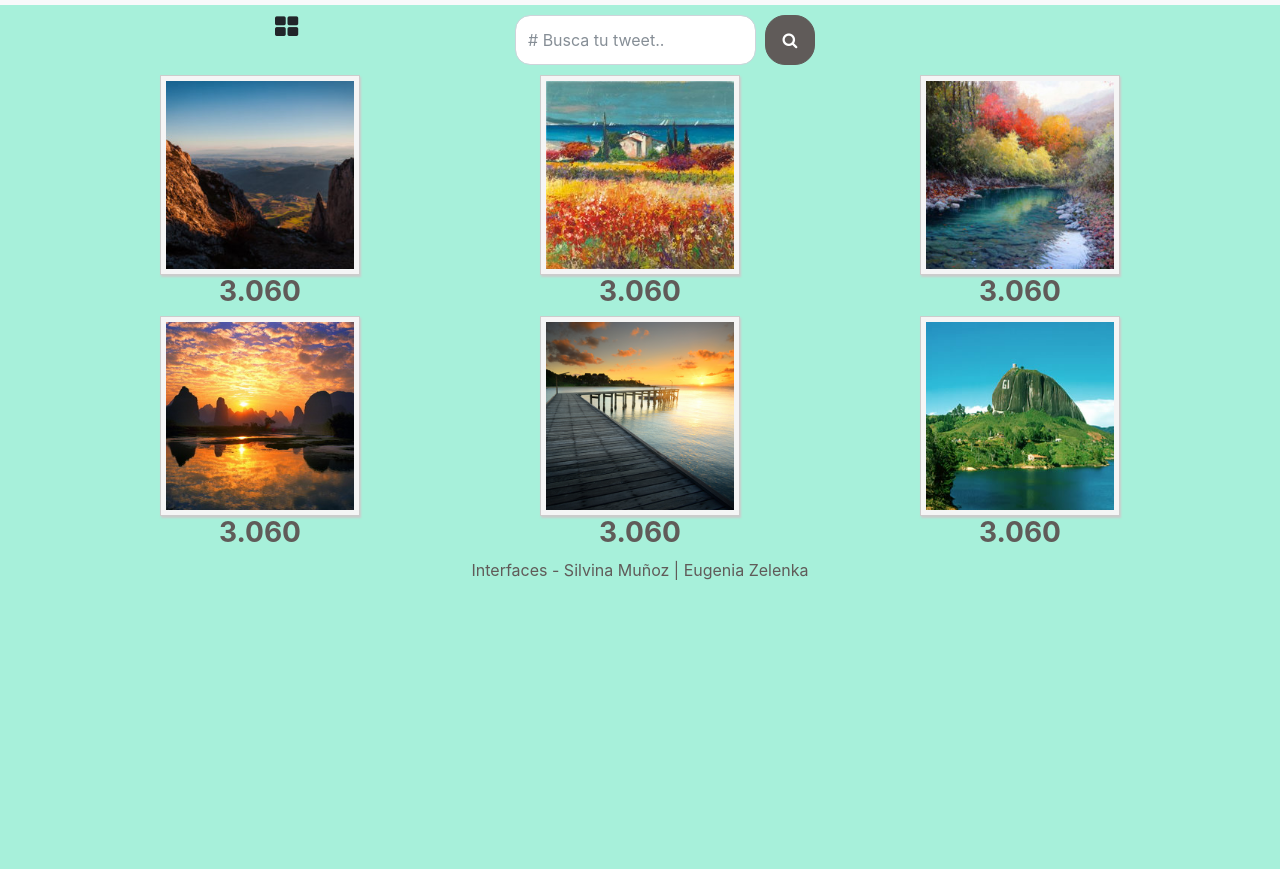
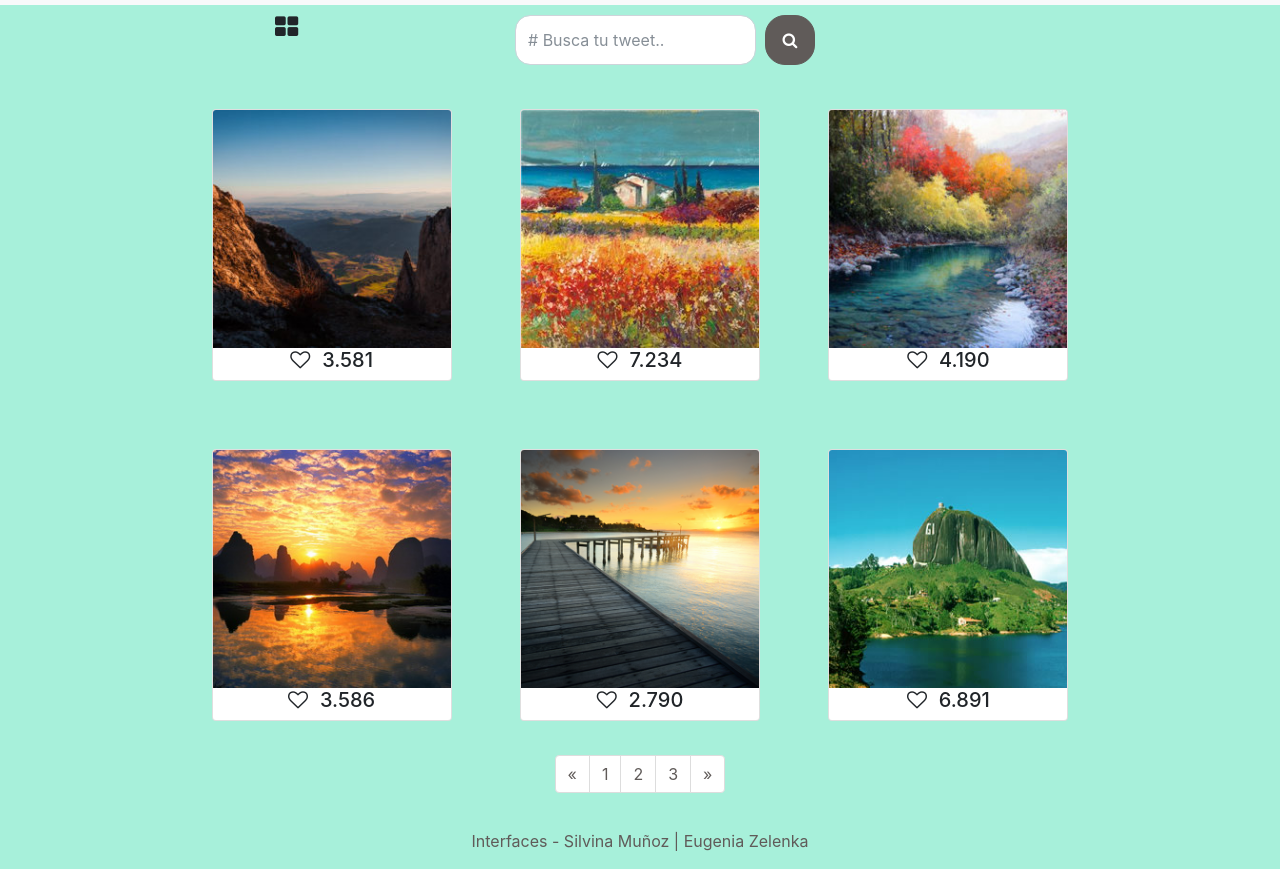
Before and after one commit to sil22/searchTweets, a plain HTML site: page grid.html in a window 1280 px wide. Shown: the part 123-992 px from the top of the page. Before the commit the page ends 800 px from the top, so only its background shows below. Drawn offline with Linux system fonts and the light colour scheme.

Commit message:
html grid terminado

```diff
--- a/css/style.css
+++ b/css/style.css
@@ -82,19 +82,22 @@ footer{
 	margin: 0px;
 }
 
-.image {
-	border: 1px solid #CCC;
-	padding: 5px;
-	background: #f5f5f5;
-	width: 200px;
-	box-shadow: 1px 2px 2px #CCC;
-	-webkit-box-shadow: 1px 2px 2px #CCC;
-	-moz-box-shadow: 1px 2px 2px #CCC;
-	-ms-box-shadow: 1px 2px 2px #CCC;
+.card{
+	margin: 3%;
 }
 
-.imageGrid {
-	display: inline-block;
+.page-link {
+	color: #605b59 !important;
+}
+
+.like {
+	margin-right: 5%;
+	margin-top: 0px;
+}
+
+.card-body {
+	height: 3% !important;
+	padding: 0;
 }
 
 .gridContainer {
--- a/grid.html
+++ b/grid.html
@@ -47,67 +47,79 @@
      </div>
 
      <div class="container gridContainer">
-       <div class="row">
+       <div class="row justify-content-md-center">
 
-         <article class="imageGrid col-sm-6 col-md-4">
-           <div class="thumbnail panel panel-default">
-             <!-- <img src="images/image3.jpg" onmouseover="this.width=350;this.height=350;" onmouseout="this.width=250;this.height=250;" width="250" height="250" alt="" /> -->
 
-             <img class="image" src="images/image3.jpg" alt="...">
-           </div>
-           <div class="panel-footer">
-             <div class="caption">
-               <h3>3.060</h3>
+         <div class="card" style="width: 15rem;">
+             <img class=" card-img-top" src="images/image3.jpg" alt="...">
+            <div class="">
+              <h5 class="card-body"><i class="like fa fa-heart-o" aria-hidden="true"></i>3.581</h>
             </div>
           </div>
-         </article>
 
-         <div class="imageGrid col-sm-6 col-md-4">
-           <div class="thumbnail">
-             <img class="image" src="images/image.jpg" alt="...">
-             <div class="caption">
-               <h3>3.060</h3>
+
+              <div class="card" style="width: 15rem;">
+                     <img class=" card-img-top" src="images/image.jpg" alt="...">
+                  <div class="">
+                      <h5 class="card-body"><i class="like fa fa-heart-o" aria-hidden="true"></i>7.234</h>
+                  </div>
+              </div>
+
+              <div class="card" style="width: 15rem;">
+                  <img class=" card-img-top" src="images/image2.jpg" alt="...">
+                  <div class="">
+                      <h5 class="card-body"><i class="like fa fa-heart-o" aria-hidden="true"></i>4.190</h>
                   </div>
               </div>
         </div>
+        <div class="row justify-content-md-center">
 
-         <div class="imageGrid col-sm-6 col-md-4">
-           <div class="thumbnail">
-             <img class="image" src="images/image2.jpg" alt="...">
-             <div class="caption">
-               <h3>3.060</h3>
-             </div>
-           </div>
-         </div>
-       </div>
-       <div class="row">
-         <div class="imageGrid col-sm-6 col-md-4">
-           <div class="thumbnail">
-             <img class="image" src="images/image4.jpg" alt="...">
-             <div class="caption">
-               <h3>3.060</h3>
-             </div>
+          <div class="card" style="width: 15rem;">
+              <img class=" card-img-top" src="images/image4.jpg" alt="...">
+             <div class="">
+               <h5 class="card-body"><i class="like fa fa-heart-o" aria-hidden="true"></i>3.586</h>
              </div>
            </div>
 
-         <div class="imageGrid col-sm-6 col-md-4">
-           <div class="thumbnail">
-             <img class="image" src="images/image5.jpg" alt="...">
-             <div class="caption">
-               <h3>3.060</h3>
-             </div>
+
+               <div class="card" style="width: 15rem;">
+                      <img class=" card-img-top" src="images/imagE5.jpg" alt="...">
+                   <div class="">
+                       <h5 class="card-body"><i class="like fa fa-heart-o" aria-hidden="true"></i>2.790</h>
                    </div>
                </div>
 
-         <div class="imageGrid col-sm-6 col-md-4">
-           <div class="thumbnail">
-             <img class="image" src="images/image6.jpg" alt="...">
-             <div class="caption">
-               <h3>3.060</h3>
+               <div class="card" style="width: 15rem;">
+                   <img class=" card-img-top" src="images/image6.jpg" alt="...">
+                   <div class="">
+                       <h5 class="card-body"><i class="like fa fa-heart-o" aria-hidden="true"></i>6.891</h>
                    </div>
                </div>
+
        </div>
+
+       <div class="row justify-content-md-center">
+         <nav aria-label="Page navigation example">
+         <ul class="pagination">
+             <li class="page-item">
+               <a class="page-link" href="#" aria-label="Previous">
+                 <span aria-hidden="true">&laquo;</span>
+                 <span class="sr-only">Previous</span>
+               </a>
+             </li>
+             <li class="page-item"><a class="page-link" href="#">1</a></li>
+             <li class="page-item"><a class="page-link" href="#">2</a></li>
+             <li class="page-item"><a class="page-link" href="#">3</a></li>
+           <li class="page-item">
+             <a class="page-link" href="#" aria-label="Next">
+              <span aria-hidden="true">&raquo;</span>
+              <span class="sr-only">Next</span>
+            </a>
+          </li>
+        </ul>
+       </nav>
        </div>
+
      </div>
 
   </body>
```
Lines whose indentation alone changed are shown as unchanged.
